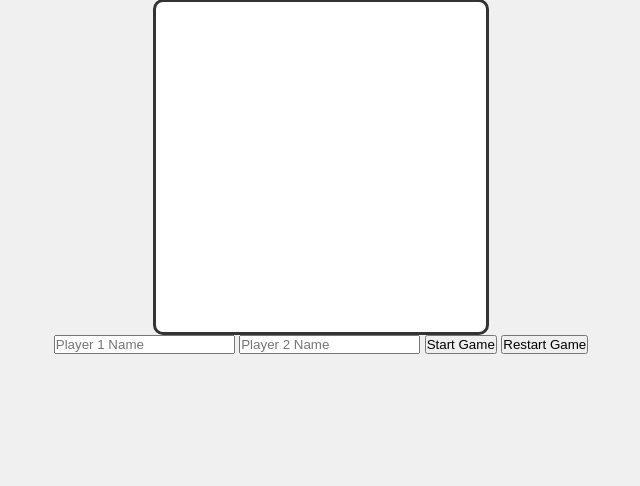
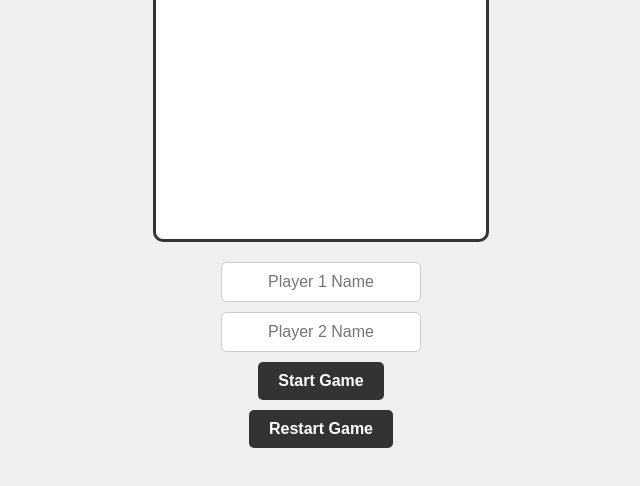
Before and after one commit to daliduraku/Tic-Tac-Toe, a plain HTML site: page index.html in a window 1280 px wide. Shown: the part 256-742 px from the top of the page, without its empty margins (319-959 px from the left). Drawn offline with Linux system fonts and the light colour scheme.

Commit message:
added style to the button and controls container

```diff
--- a/style.css
+++ b/style.css
@@ -57,3 +57,39 @@ h1 {
 .square:hover {
     background-color: #ccc;
 }
+
+
+/* controls section */
+
+#controls {
+    display: flex;
+    flex-direction: column;
+    align-items: center;
+    gap: 10px;
+    margin-top: 20px;
+}
+
+#controls input[type="text"] {
+    padding: 10px;
+    font-size: 1rem;
+    border: 1px solid #ccc;
+    border-radius: 5px;
+    width: 200px;
+    text-align: center;
+}
+
+#controls button {
+    padding: 10px 20px;
+    font-size: 1rem;
+    font-weight: bold;
+    color: #ffffff;
+    background-color: var(--clr-primary);
+    border: none;
+    border-radius: 5px;
+    cursor: pointer;
+    transition: background-color 0.3s;
+}
+
+#controls button:hover {
+    background-color: #555;
+}
```
